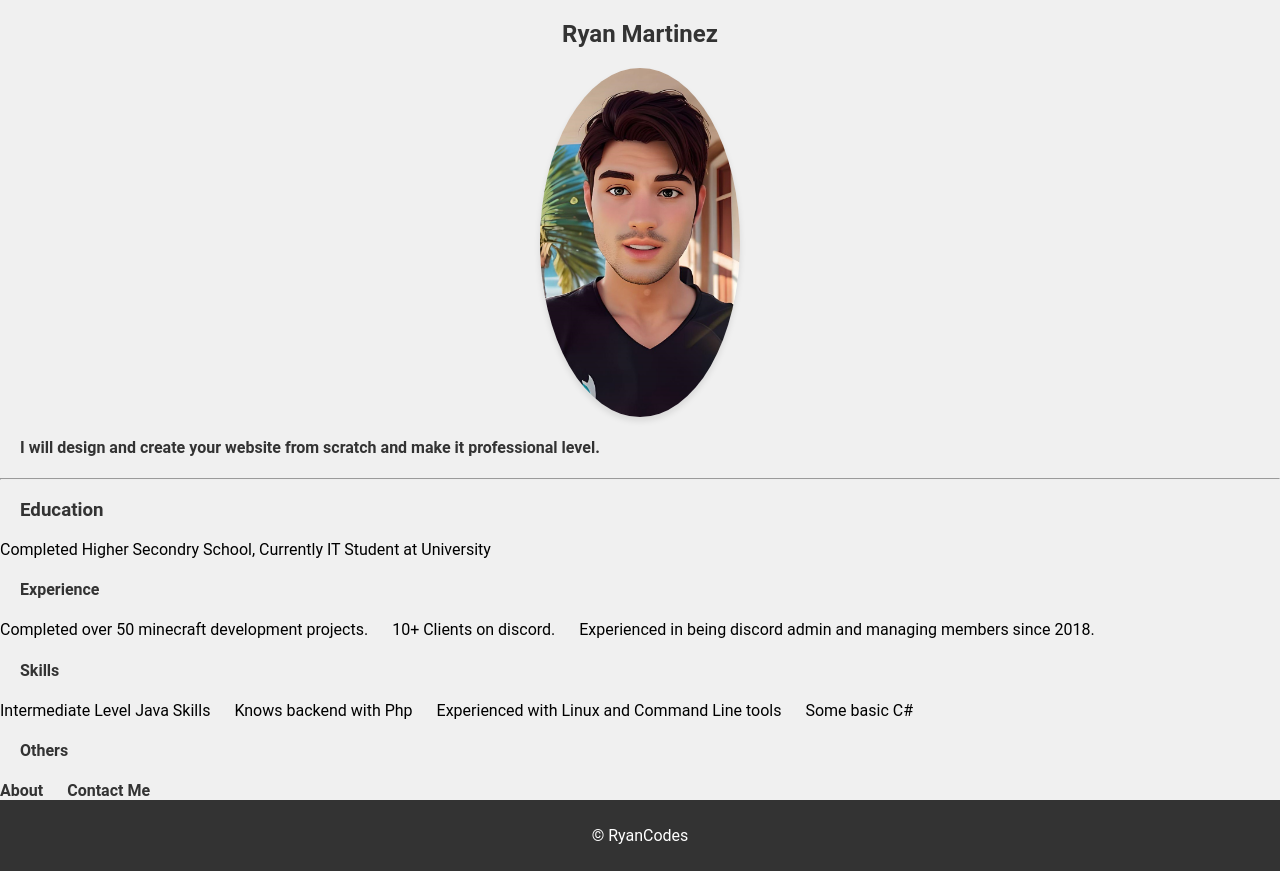
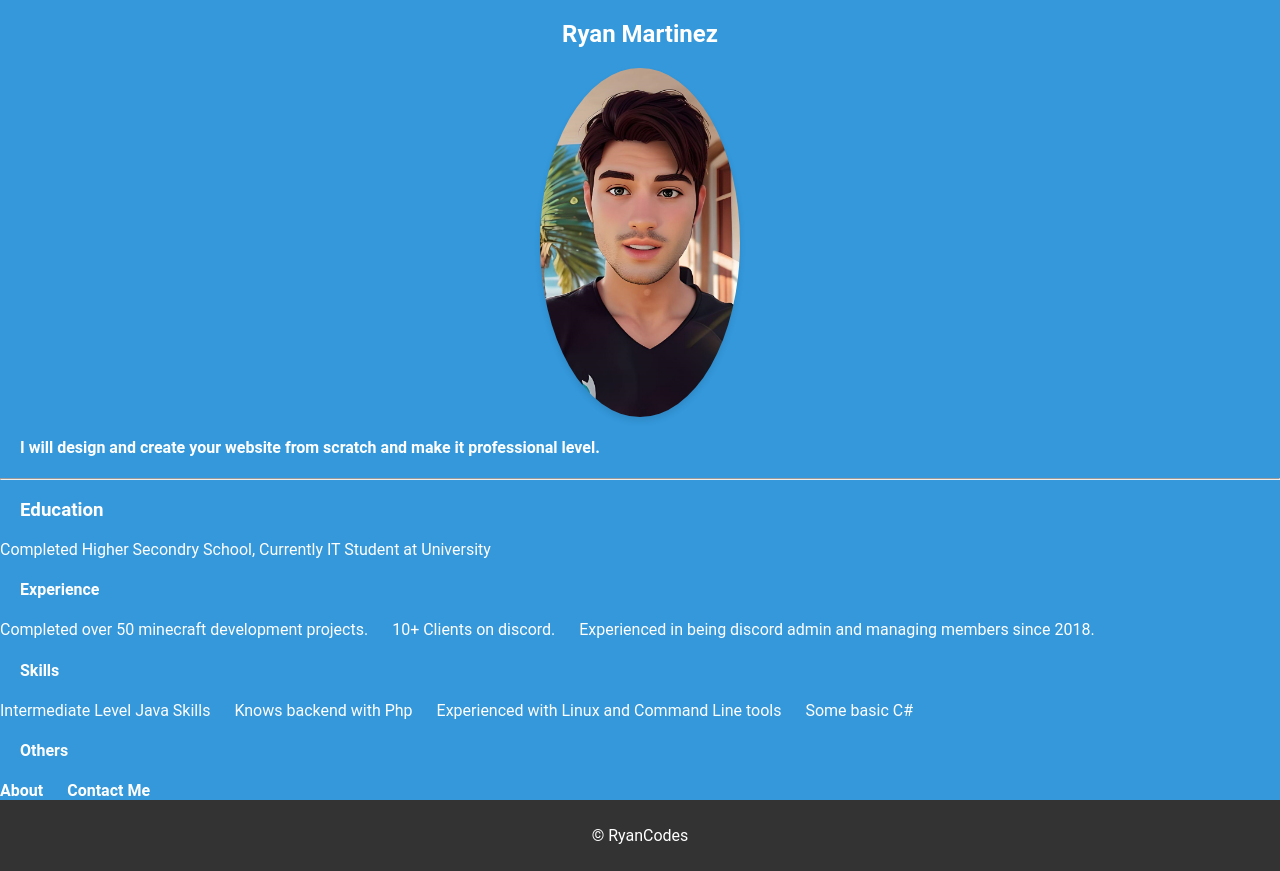
Before and after one commit to RyanMCodes/Portfolio, a plain HTML site: page index.html in a window 1280 px wide. Drawn offline with Linux system fonts and the light colour scheme.

Commit message:
Update styles.css

```diff
--- a/styles.css
+++ b/styles.css
@@ -3,14 +3,14 @@ body {
   margin: 0;
   padding: 0;
   font-family: 'Roboto', sans-serif;
-  background-color: #f0f0f0;
+  background-color: #3498db; /* Ambient blue background */
+  color: #fff;
 }
 
 /* Header styles */
 h2 {
   text-align: center;
   margin-top: 20px;
-  color: #333;
 }
 
 /* Profile image styles */
@@ -24,7 +24,6 @@ img {
 /* Main content container */
 h4, h3 {
   margin-left: 20px;
-  color: #333;
 }
 
 ul {
@@ -55,11 +54,11 @@ ul li {
 
 ul li a {
   text-decoration: none;
-  color: #333;
+  color: #fff;
   font-weight: bold;
   transition: color 0.3s;
 }
 
 ul li a:hover {
-  color: #007BFF;
+  color: #ffd700; /* Change the color on hover to gold */
 }
```
